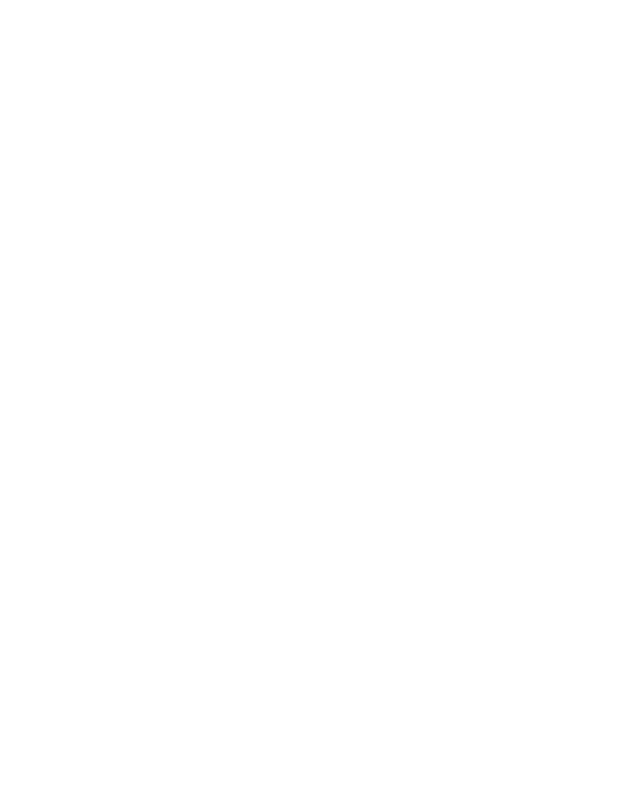
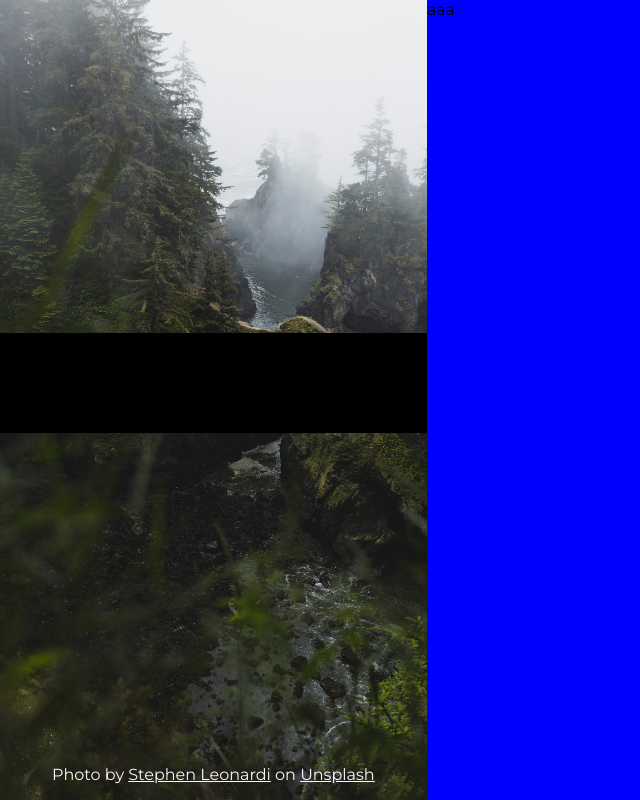
Before and after one commit to mykolassl/signup-form, a website: page index.html in a window 1280 px wide. Shown: the whole page, without its empty margins (0-640 px from the left). Drawn offline with Linux system fonts and the light colour scheme.

Commit message:
Add basic site structure

```diff
--- a/index.html
+++ b/index.html
@@ -4,10 +4,23 @@
         <meta charset="UTF-8">
         <meta http-equiv="X-UA-Compatible" content="IE=edge">
         <meta name="viewport" content="width=device-width, initial-scale=1.0">
+        <link rel="preconnect" href="https://fonts.googleapis.com">
+        <link rel="preconnect" href="https://fonts.gstatic.com" crossorigin>
+        <link href="https://fonts.googleapis.com/css2?family=Montserrat:wght@200;300;400;500&family=Poppins:wght@600&family=Roboto:ital,wght@0,300;0,700;1,300&display=swap" rel="stylesheet">
         <link rel="stylesheet" href="styles/styles.css">
         <title>Sign Up</title>
     </head>
-<body>
+    <body>
+        <div class="landing-left">
+            <div class="logo-container">
 
-</body>
+            </div>
+            <div class="credits-container">
+                <p>Photo by <a href="https://unsplash.com/@stephenleo1982">Stephen Leonardi</a> on <a href="https://unsplash.com/">Unsplash</a></p>
+            </div>
+        </div>
+        <div class="landing-right">
+            <div>aaa</div>
+        </div>
+    </body>
 </html>
--- a/sass/app.scss
+++ b/sass/app.scss
@@ -1,3 +1,8 @@
+:root {
+    --fc-light: rgb(247, 247, 247);
+    --fc-dark: rgb(32, 32, 32);
+}
+
 *,
 *::before,
 *::after {
@@ -6,3 +11,61 @@
     font-size: inherit;
     box-sizing: border-box;
 }
+
+html {
+    font-family: "Montserrat", sans-serif;
+}
+
+body {
+    display: flex;
+    min-height: 100vh;
+}
+
+/* Landing page left side */
+
+.landing-left {
+    display: flex;
+    flex-direction: column;
+    justify-content: center;
+    align-items: center;
+    flex: 1 1 0;
+    background-color: red;
+    background-image: url(../images/background.jpg);
+    background-repeat: no-repeat;
+    background-size: cover;
+}
+
+.logo-container {
+    height: 100px;
+    width: 100%;
+    margin-top: auto;
+    background-color: black;
+}
+
+.credits-container {
+    margin-top: auto;
+
+    & p {
+        padding-bottom: 1em;
+        color: var(--fc-light);
+    }
+
+    & a {
+        color: var(--fc-light);
+    }
+
+    & a:visited {
+        color: var(--fc-light);
+    }
+
+    & a:hover {
+        text-decoration: none;
+    }
+}
+
+/* Landing page right side */
+
+.landing-right {
+    flex: 2 1 0;
+    background-color: blue;
+}
```
Also changed, not shown: images/background.jpg (added), styles/styles.css, 1 other file.
